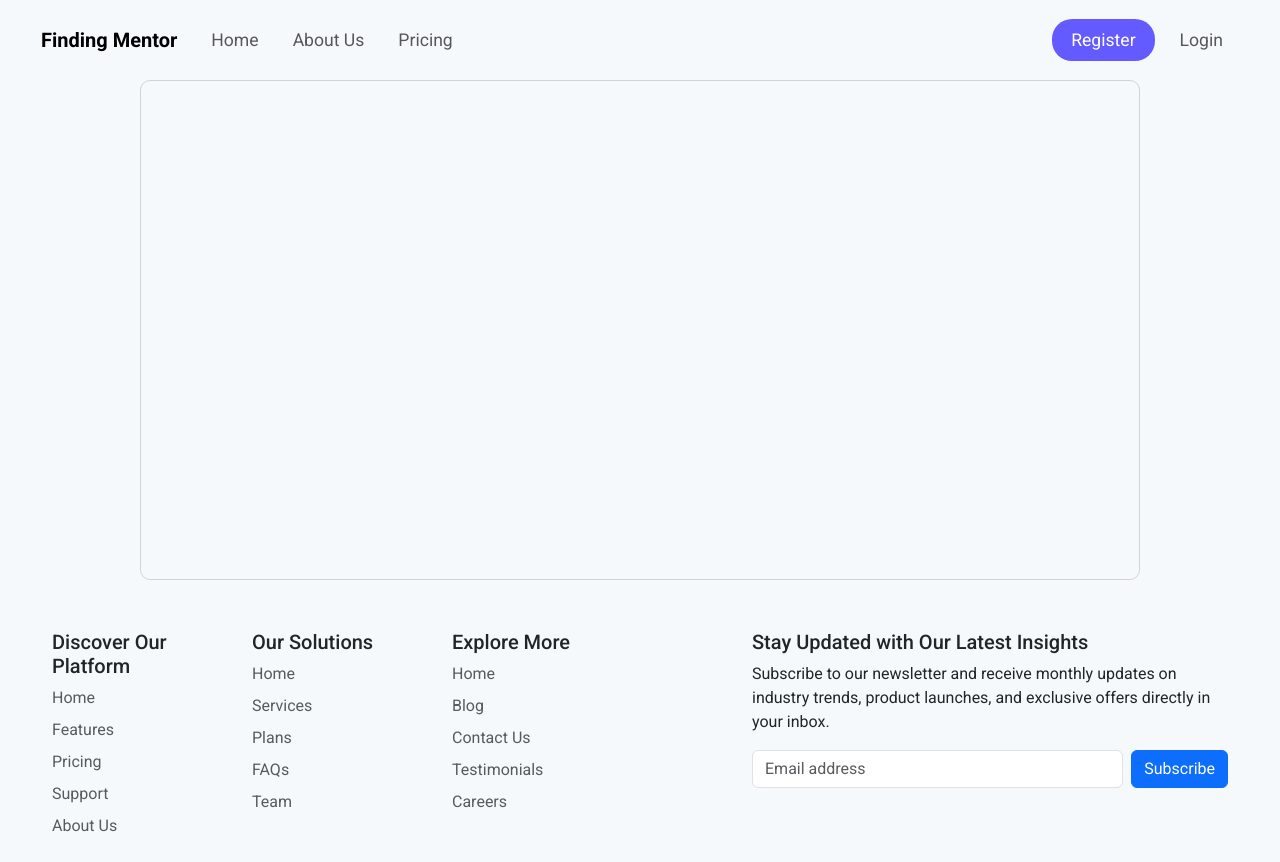
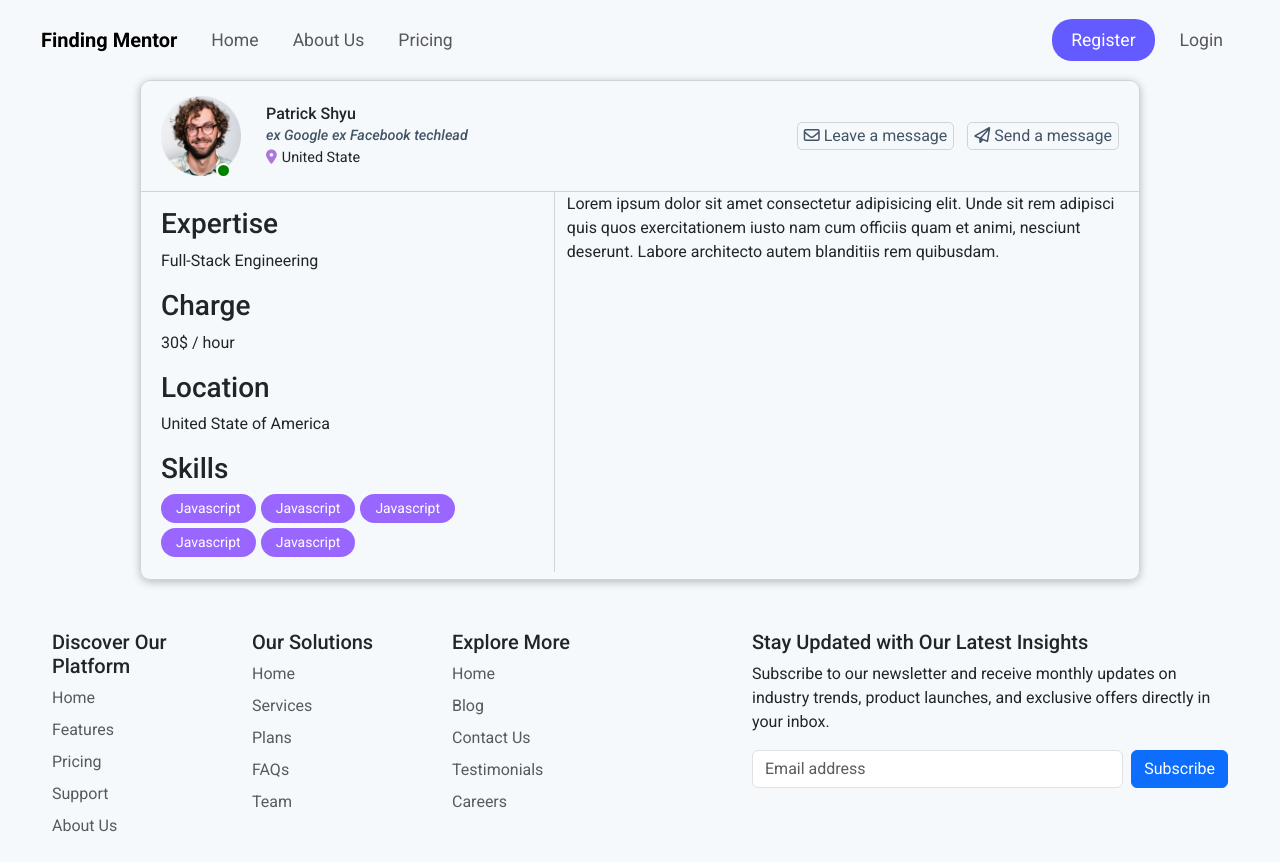
Before and after one commit to hsuanchen2/Finding-Mentor, a Vue app: page /mentor-detail in a window 1280 px wide. Built offline with nearby package versions, Linux system fonts and the light colour scheme.

Commit message:
add mentor detail page

```diff
--- a/src/components/search-results/UserCard.vue
+++ b/src/components/search-results/UserCard.vue
@@ -83,16 +83,6 @@ const addToFavorite = (e) => {
     // border-top: none;
     box-shadow: $light-card-shadow;
     border-radius: 10px;
-
-    &:last-child {
-        // border-radius: 0 0 10px 10px;
-    }
-
-    &:first-child {
-        // border-top: 1px solid lightgray;
-        // border-radius: 10px 10px 0 0;
-    }
-
     &:hover {
         background-color: #f4eeff;
     }
--- a/src/components/ui/BaseToast.vue
+++ b/src/components/ui/BaseToast.vue
@@ -3,10 +3,10 @@
         <div class="toast" role="alert" aria-live="assertive" aria-atomic="true" v-if="props.show">
             <div class="toast-header">
                 <img :src="props.imgUrl">
-                <strong class="mr-auto">{{props.header}}</strong>
+                <strong class="mr-auto">{{ props.header }}</strong>
             </div>
             <div class="toast-body">
-                {{props.copy}}
+                {{ props.copy }}
             </div>
         </div>
     </transition>
--- a/src/components/ui/SkillTag.vue
+++ b/src/components/ui/SkillTag.vue
@@ -15,6 +15,7 @@ button {
   align-items: center;
   gap: 5px;
   font-size: 0.875rem;
+
   &:hover {
     background-color: lighten($main-purple, 5%);
   }
--- a/src/components/ui/ThePagination.vue
+++ b/src/components/ui/ThePagination.vue
@@ -26,11 +26,11 @@ nav {
 
             a {
                 color: $miner-text-color;
-                border: 1px solid $main-purple;
+                // border: 1px solid $main-purple;
 
                 &:hover {
                     color: $miner-text-color;
-                    border: 1px solid $main-purple;
+                    // border: 1px solid $main-purple;
                 }
             }
         }
--- a/src/pages/coaches/MentorDetail.vue
+++ b/src/pages/coaches/MentorDetail.vue
@@ -1,16 +1,150 @@
 <template>
-  <section></section>
+  <section class="mentor-profile">
+    <header>
+      <div class="user-image-wrapper">
+        <img src="@/../public/user-img/test.png" class="user-image" alt="">
+        <span class="status"></span>
+      </div>
+      <div class="user-info-text">
+        <h3>Patrick Shyu</h3>
+        <h4>ex Google ex Facebook techlead</h4>
+        <p class="location"><i class="fa-solid fa-location-dot" style="color: #ad76db;"></i>United State</p>
+      </div>
+      <div class="invitation-wrapper">
+        <button class="add-to-favorite">
+          <i class="fa-regular fa-envelope"></i> Leave a message
+        </button>
+        <button class="add-to-favorite">
+          <i class="fa-regular fa-paper-plane"></i> Send a message
+        </button>
+      </div>
+    </header>
+    <div class="row user-info">
+      <aside class="col col-12 col-md-5">
+        <div class="aside-wrapper">
+          <h3>Expertise</h3>
+          <p>Full-Stack Engineering</p>
+          <h3>Charge</h3>
+          <p>30$ / hour</p>
+          <h3>Location</h3>
+          <p>United State of America</p>
+          <h3>Skills</h3>
+          <span class="tags"> <skill-tag>Javascript</skill-tag>
+            <skill-tag>Javascript</skill-tag><skill-tag>Javascript</skill-tag><skill-tag>Javascript</skill-tag><skill-tag>Javascript</skill-tag></span>
+        </div>
+      </aside>
+      <main class="col col-12 col-md-7">
+        <p>Lorem ipsum dolor sit amet consectetur adipisicing elit. Unde sit rem adipisci quis quos exercitationem iusto
+          nam cum officiis quam et animi, nesciunt deserunt. Labore architecto autem blanditiis rem quibusdam.</p>
+      </main>
+    </div>
+  </section>
 </template>
 <script setup>
 import { ref, reactive } from "vue";
 import SkillTag from "@/components/ui/SkillTag.vue";
 </script>
 <style lang="scss" scoped>
-section {
+.mentor-profile {
   max-width: 1000px;
   margin: 0 auto;
   border: 1px solid lightgray;
   border-radius: 10px;
   height: 500px;
+  // background-color: white;
+  box-shadow: $light-card-shadow;
+
+  header {
+    display: flex;
+    align-items: center;
+    gap: 25px;
+    border-bottom: 1px solid lightgray;
+    padding: 15px 20px 15px 20px;
+
+    .user-image {
+      width: 80px;
+      height: 80px;
+    }
+
+    .user-info-text {
+      display: flex;
+      flex-direction: column;
+      gap: 3px;
+
+      h3 {
+        font-size: 1rem;
+        margin-bottom: 0;
+      }
+
+      h4,
+      p {
+        font-size: 0.9rem;
+        margin-bottom: 0;
+      }
+
+      h4 {
+        color: $miner-text-color;
+        font-style: italic;
+      }
+
+      i {
+        margin-right: 5px;
+      }
+    }
+
+    .user-image-wrapper {
+      position: relative;
+
+      .status {
+        position: absolute;
+        background-color: green;
+        width: 15px;
+        height: 15px;
+        bottom: -2px;
+        right: 10px;
+        border-radius: 50%;
+        border: 2px solid white;
+      }
+    }
+  }
+
+  .invitation-wrapper {
+    margin-left: auto;
+    display: flex;
+    gap: 13px;
+
+    button {
+      border: 1px solid lightgray;
+      border-radius: 5px;
+      background-color: transparent;
+      transition: .3s;
+      color: $miner-text-color;
+
+      &:hover {
+        background-color: lightgray;
+      }
+    }
+  }
+
+  .user-info {
+    aside {
+      border-right: 1px solid lightgray;
+      padding-bottom: 0 !important;
+      .aside-wrapper {
+        padding: 15px 20px 15px 20px;
+      }
+
+    }
+  }
+
+  .tags {
+    display: flex;
+    gap: 5px;
+    flex-wrap: wrap;
+
+    button {
+      display: inline;
+    }
+  }
 }
 </style>
```
Lines whose indentation alone changed are shown as unchanged.
